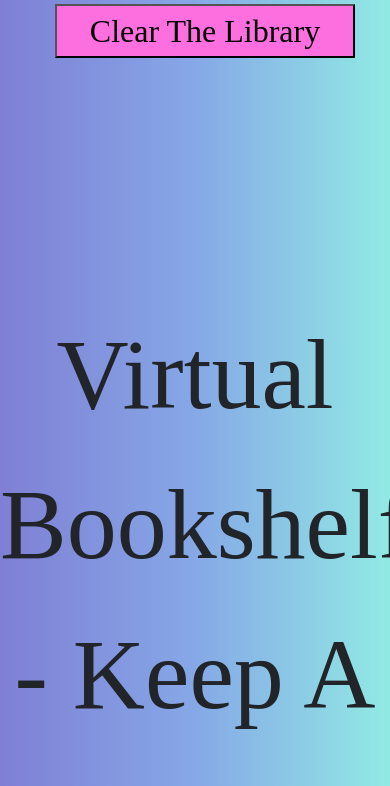
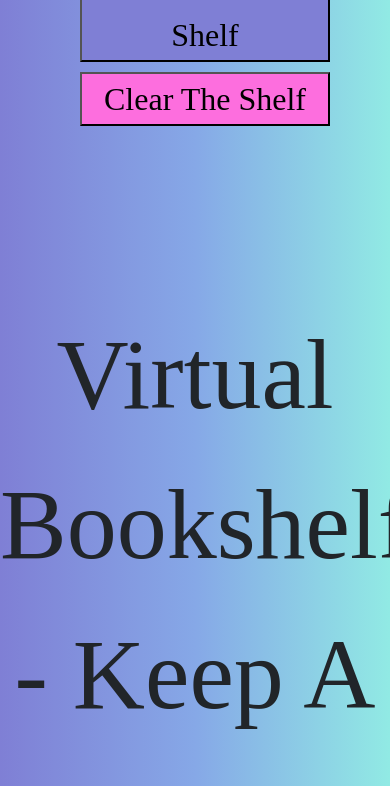
Before and after one commit to michaelshmichael/library, a plain HTML site: page index.html in a window 390 px wide. Shown: the part 130-916 px from the top of the page. Drawn offline with nearby package versions, Linux system fonts and the light colour scheme; a web font is replaced by a local one.

```diff
--- a/index.html
+++ b/index.html
@@ -3,7 +3,7 @@
 <html lang="en">
 <head>
   <meta charset="utf-8">
-  <title>Library</title>
+  <title>Virtual Bookshelf</title>
   <link rel="stylesheet" href="styles.css">
   <link href="https://fonts.googleapis.com/css2?family=Peddana&display=swap" rel="stylesheet">
   <link rel="stylesheet" href="https://stackpath.bootstrapcdn.com/bootstrap/4.3.1/css/bootstrap.min.css" integrity="sha384-ggOyR0iXCbMQv3Xipma34MD+dH/1fQ784/j6cY/iJTQUOhcWr7x9JvoRxT2MZw1T" crossorigin="anonymous">
@@ -15,8 +15,8 @@
     <p>Virtual Bookshelf</p>
   </div>
   <div id = "buttonsContainer">
-  <button id = "addBook">Add Book To Library</button>
-  <button id = "clearBooks">Clear The Library</button>
+  <button id = "addBook">Add Book To Shelf</button>
+  <button id = "clearBooks">Clear The Shelf</button>
   </div>
 </div>
 
--- a/styles.css
+++ b/styles.css
@@ -17,6 +17,7 @@
     margin-right: 20px;
     font-family: 'Peddana', serif;
     font-size: 50px;
+    font-weight: 600;
     text-align: center;
     vertical-align: middle;
     outline: none;
@@ -31,7 +32,7 @@
 
 #addBook {
     display: block;
-    width: 300px;
+    width: 250px;
     height: auto;
     margin-right: 20px;
     font-family: 'Peddana', serif;
@@ -41,7 +42,7 @@
 }
 
 #clearBooks {
-    width: 300px;
+    width: 250px;
     height: auto;
     font-family: 'Peddana', serif;
     font-size: 2em;
@@ -78,9 +79,9 @@
     }
 
     #addBook {
-        width: 300px;
+        width: 250px;
         height: auto;
-        margin: 0 auto;
+        margin: 20px auto 0 auto;
         font-family: 'Peddana', serif;
         font-size: 2em;
         background-color: #7f7fd5;
@@ -89,7 +90,7 @@
     }
 
     #clearBooks {
-        width: 300px;
+        width: 250px;
         height: auto;
         margin: 10px auto;
         font-family: 'Peddana', serif;
@@ -207,8 +208,8 @@
     font-family: 'Peddana', serif;
     font-size: 1.6em;
     text-align: center;
-    background-color: greenyellow;
-    border: 10px solid paleturquoise;
+    background-color: rgb(187, 250, 93);
+    border: 10px solid rgb(199, 253, 253);
     padding: 14px;
 }
 
```
